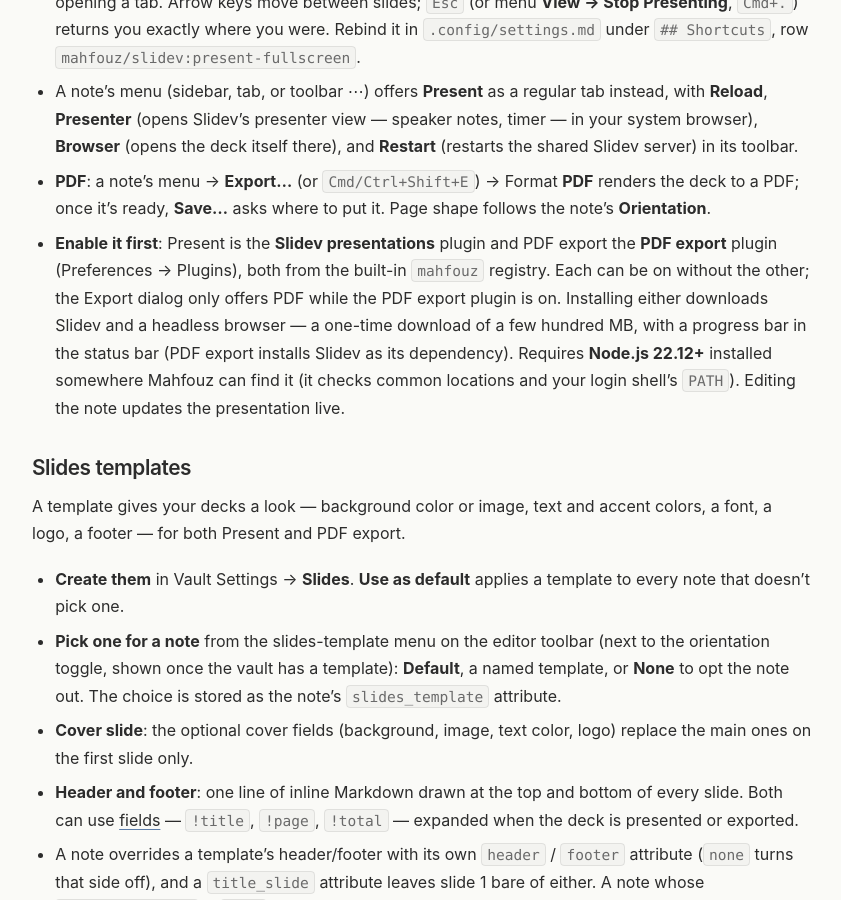
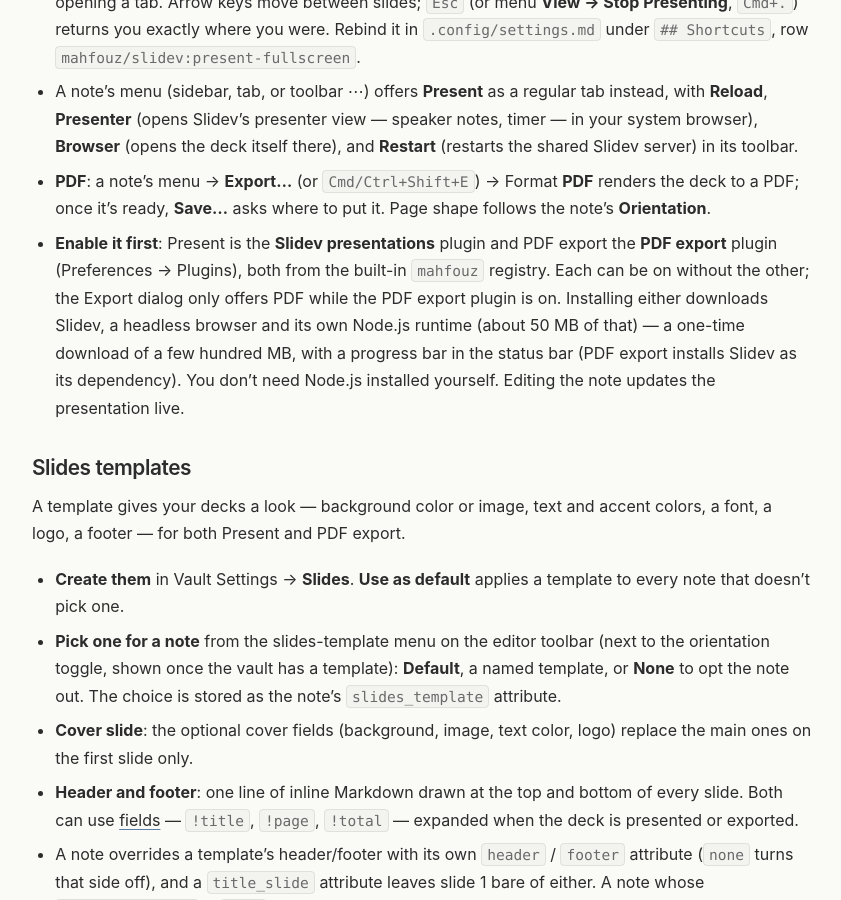
Before and after one commit to mahfouz-app/docs, a Jekyll site: the page built from guide.md, in a window 1280 px wide and 900 px high, scrolled down 9073 px. Shown: the whole window, without its empty margins (218-1059 px from the left). Built offline with Jekyll 4.4.1, drawn with Linux system fonts in a browser that asks for light colours.

Commit message:
docs: Slidev no longer needs Node.js
The Slidev plugin now downloads its own pinned Node.js runtime, so the
Node.js 22.12+ requirement is gone.

Co-Authored-By: Claude Opus 5.5 <noreply@anthropic.com>

```diff
--- a/HELP.md
+++ b/HELP.md
@@ -369,12 +369,11 @@ Any note can be shown as a [Slidev](https://sli.dev) deck — every bare
   PDF export the **PDF export** plugin (Preferences → Plugins), both from
   the built-in `mahfouz` registry. Each can be on without the other; the
   Export dialog only offers PDF while the PDF export plugin is on.
-  Installing either downloads Slidev and a headless browser — a one-time
-  download of a few hundred MB, with a progress bar in the status bar (PDF
-  export installs Slidev as its dependency). Requires **Node.js 22.12+**
-  installed somewhere Mahfouz can find it (it checks common locations and
-  your login shell's `PATH`). Editing the note updates the presentation
-  live.
+  Installing either downloads Slidev, a headless browser and its own
+  Node.js runtime (about 50 MB of that) — a one-time download of a few
+  hundred MB, with a progress bar in the status bar (PDF export installs
+  Slidev as its dependency). You don't need Node.js installed yourself.
+  Editing the note updates the presentation live.
 
 ### Slides templates
 
```
